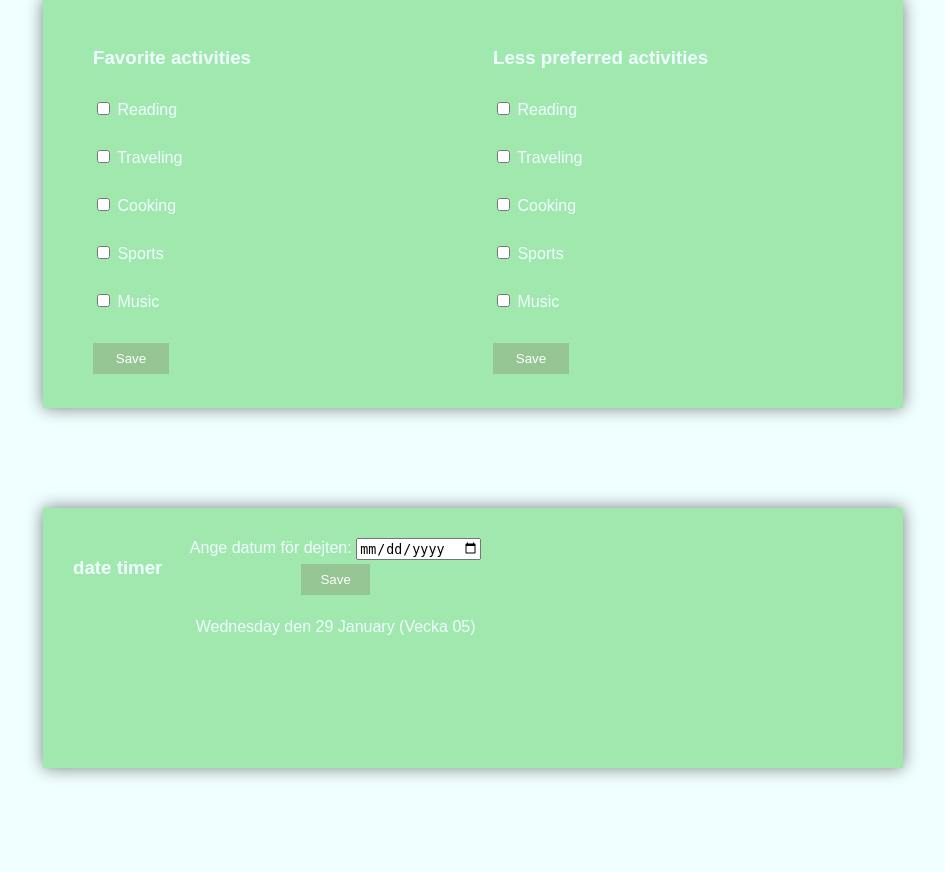
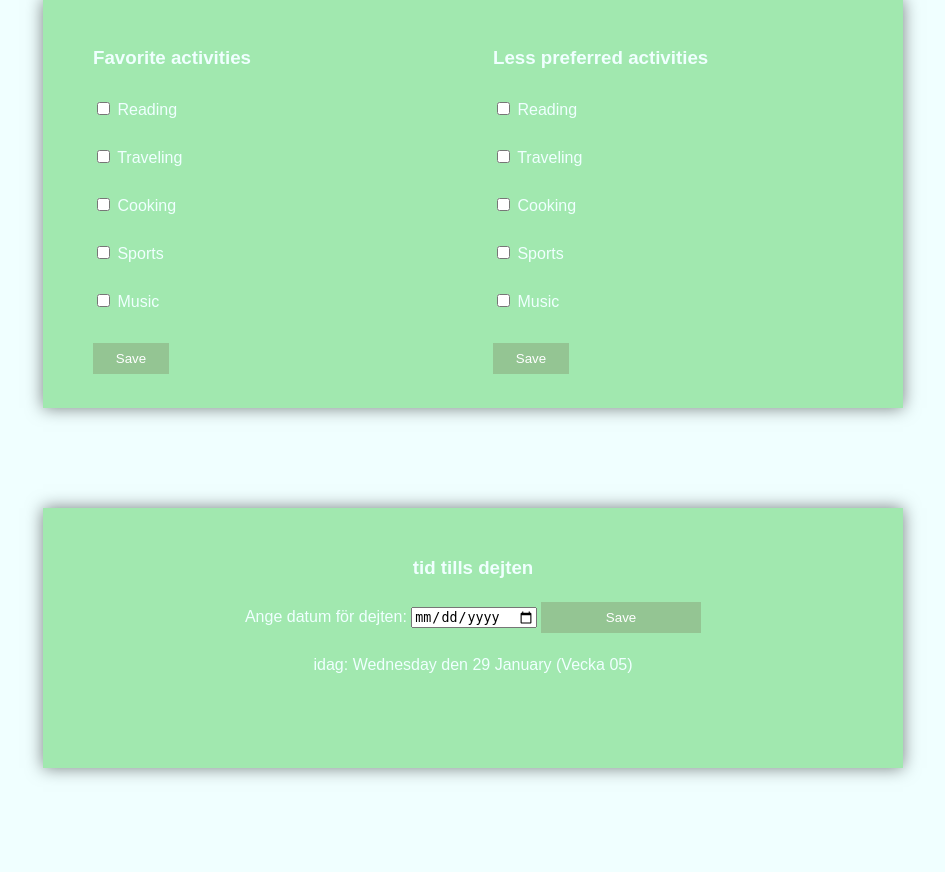
Before and after one commit to rasmus161/Backend_conect_website, a PHP site: page /assets/pages/profile.php in a window 1280 px wide. Shown: the part 613-1485 px from the top of the page, without its empty margins (167-1112 px from the left). Run offline with PHP 8.4, Linux system fonts and the light colour scheme.

Commit message:
changes to date styling

```diff
--- a/assets/css/profile.css
+++ b/assets/css/profile.css
@@ -46,3 +46,10 @@
 
     }
 }
+
+
+/* date section */
+
+#container-date {
+    flex-direction: column;
+}
--- a/assets/pages/profile.php
+++ b/assets/pages/profile.php
@@ -80,12 +80,11 @@
 
         <div class="container">
             <div class="container-inner" id="container-date">
-                <h3>date timer</h3>
+                <h3>tid tills dejten</h3>
 
                 <div>
 
                     <form method="post">
-
                         <label for="date_input">Ange datum för dejten:</label>
                         <input type="date" id="date_input" name="date_input" required>
                         <button class="button-small" type="submit">Save</button>
--- a/assets/pages_content/date.php
+++ b/assets/pages_content/date.php
@@ -1,17 +1,10 @@
 <?php
-// todays date
-// had to change to swedish time to get swedis time to change language consider fixing this in a bether way
-setlocale(LC_TIME, 'sv_SE.UTF-8');
-echo strftime("<p>%A den %e %B", strtotime("today"));
 
-// calculate and print the week number
-$weekNumber = date("W");
-echo " (Vecka $weekNumber)</p>";
 
 
 // get user input and print out time until date
 if (isset($_POST['date_input'])) {
-    $inputDate = $_POST['date_input'];
+    $inputDate = htmlspecialchars($_POST['date_input'], ENT_QUOTES, 'UTF-8');
 
     // validate user input
     if (preg_match('/^[0-9]{4}-[0-9]{2}-[0-9]{2}$/', $inputDate)) { // regular expression generated with the help of chat gpt
@@ -22,7 +15,7 @@ if (isset($_POST['date_input'])) {
         if ($targetDate > $currentDate) {
             $interval = $currentDate->diff($targetDate);
 
-            echo "<br><p>Det är " . $interval->format('%a dygn, %h timmar, %i minuter och %s sekunder') . " till datumet.</p>";
+            echo "<br><p>Det är " . $interval->format('%a dygn, %h timmar, %i minuter och %s sekunder') . " till dejten.</p>";
         } else {
             echo "<br><p>Datumet måste vara i framtiden.</p>";
         }
@@ -30,3 +23,13 @@ if (isset($_POST['date_input'])) {
         echo "<br><p>Ogiltigt datumformat. Använd formatet ÅÅÅÅ-MM-DD.</p>";
     }
 }
+
+
+// todays date
+// had to change to swedish time to get swedis time to change language consider fixing this in a bether way
+setlocale(LC_TIME, 'sv_SE.UTF-8');
+echo strftime("<p> idag: %A den %e %B", strtotime("today"));
+
+// calculate and print the week number
+$weekNumber = date("W");
+echo " (Vecka $weekNumber)</p>";
```
